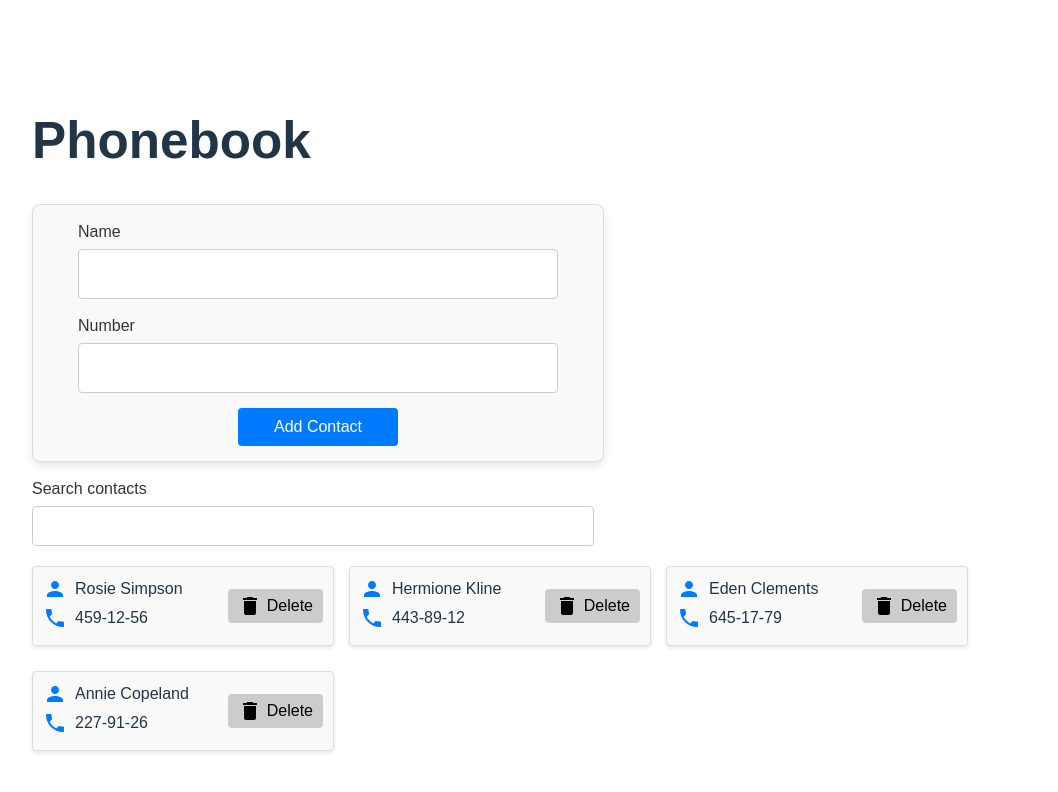
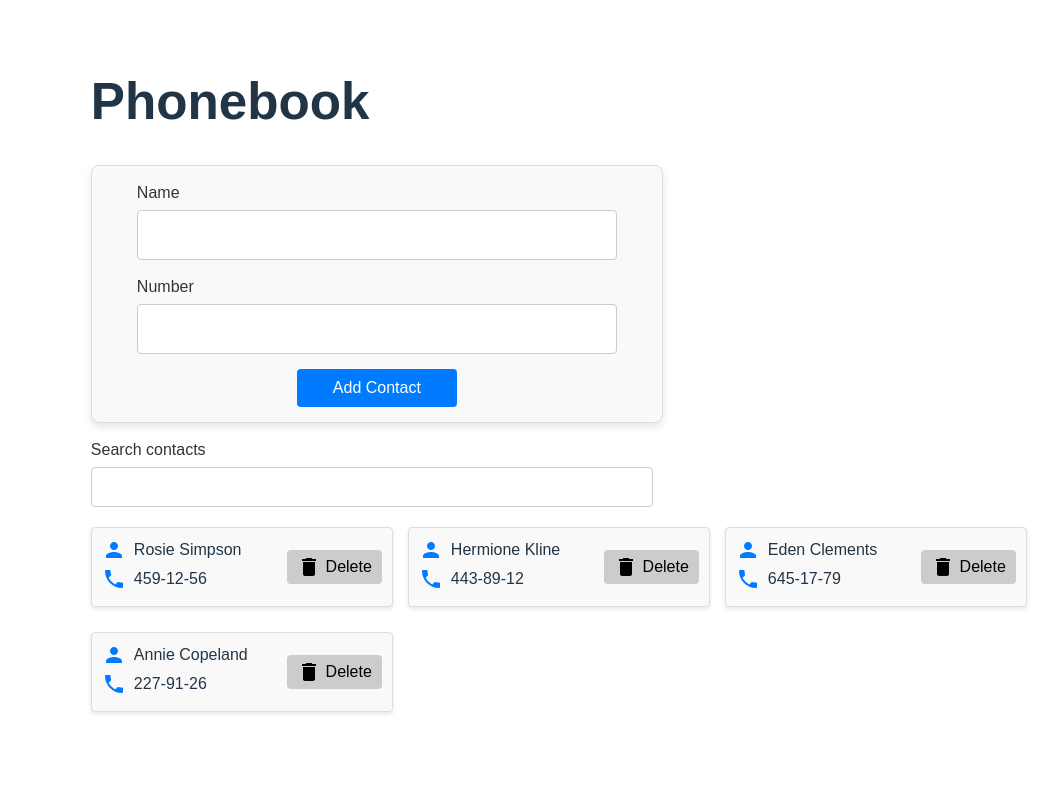
Before and after one commit to ValeraVB/goit-react-hw-03, a React (Vite) app: page / in a window 1280 px wide. Shown: the top 792 px of the page, without its empty margins (8-1066 px from the left). Built offline with nearby package versions, Linux system fonts and the light colour scheme.

Commit message:
add home work 03

```diff
--- a/src/App.css
+++ b/src/App.css
@@ -3,5 +3,5 @@
   flex-direction: column;
   align-items: flex-start;
   padding: 20px;
-  max-width: 1200px;
+  max-width: 1440px;
 }
--- a/src/components/ContartList/ContactList.css
+++ b/src/components/ContartList/ContactList.css
@@ -6,4 +6,5 @@
   list-style: none;
   margin: 0;
   align-items: flex-start;
+  width: 100%;
 }
--- a/src/index.css
+++ b/src/index.css
@@ -23,7 +23,7 @@ a:hover {
 }
 
 body {
-  display: flex;
+  /* display: flex; */
   place-items: center;
   min-width: 320px;
   min-height: 100vh;
```
